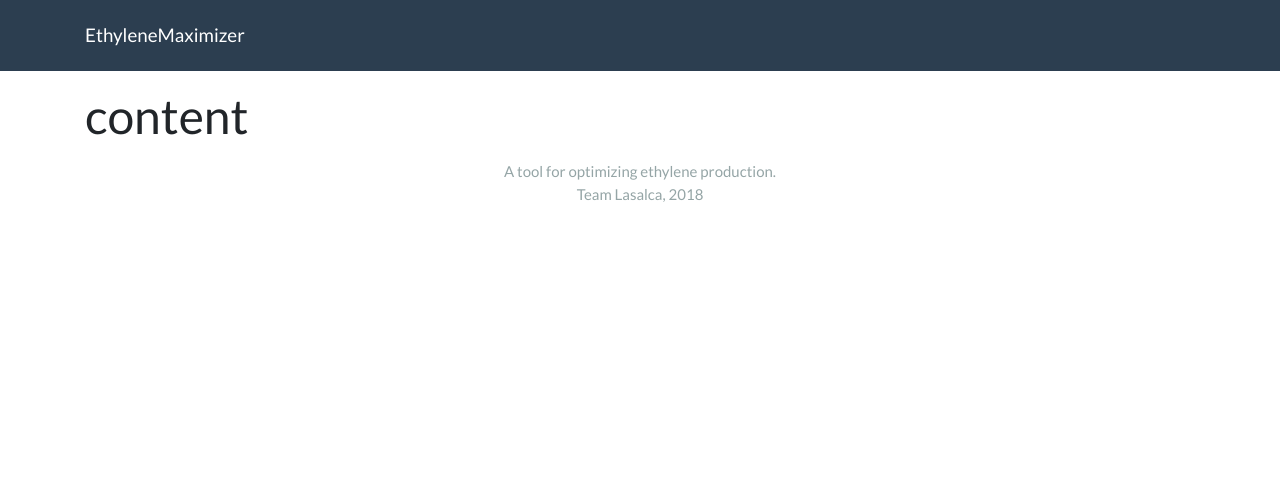
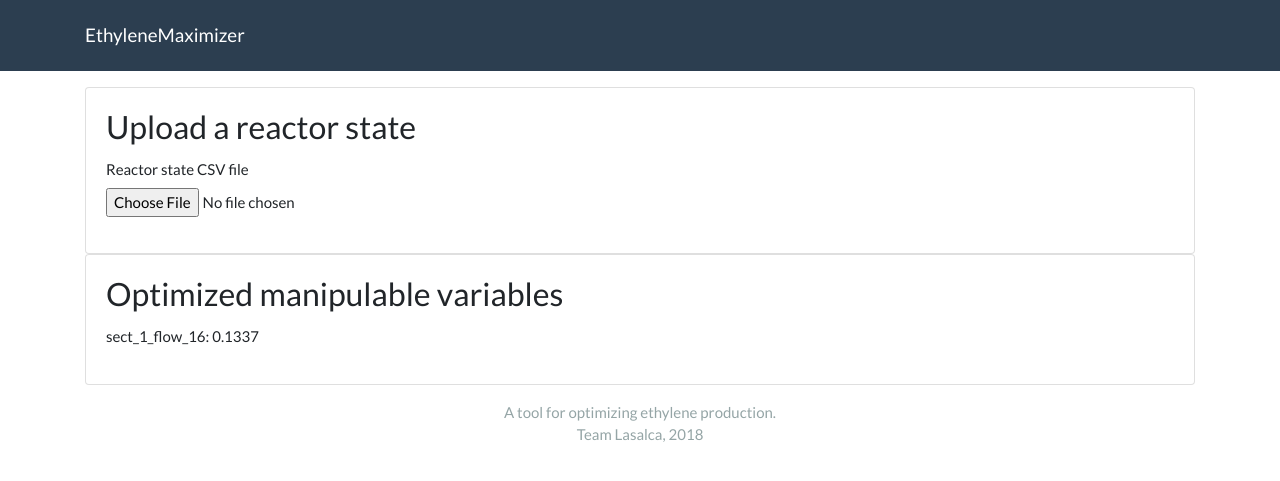
Before and after one commit to whimo/ethylene, a Flask app: page / in a window 1280 px wide. Shown: the top 481 px of the page. Run offline with Flask 2, Linux system fonts and the light colour scheme; some libraries are stand-ins or nearby versions.

Commit message:
Sample cards

```diff
--- a/app/templates/index.html
+++ b/app/templates/index.html
@@ -1,4 +1,28 @@
 {% extends "base.html" %}
+
 {% block content %}
-<h1>content</h1>
+<div class="card">
+    <div class="card-body">
+        <h3 class="card-title">Upload a reactor state</h3>
+        <div class="row">
+            <div class="col-md-4">
+                <div class="form-group">
+                    <label for="csv_upload">Reactor state CSV file</label>
+                    <input type="file" class="form-control-file" id="csv_upload">
+                </div>
+            </div>
+        </div>
+    </div>
+</div>
+
+<div class="card">
+    <div class="card-body">
+        <h3 class="card-title">Optimized manipulable variables</h3>
+        <div class="row">
+            <div class="col-md-4">
+                <p>sect_1_flow_16: 0.1337</p>
+            </div>
+        </div>
+    </div>
+</div>
 {% endblock %}
```
Also changed, not shown: 1 other file.
